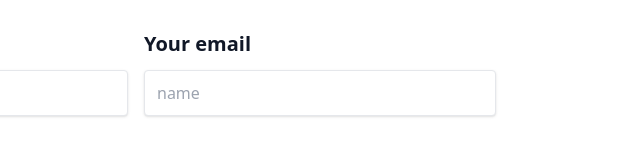
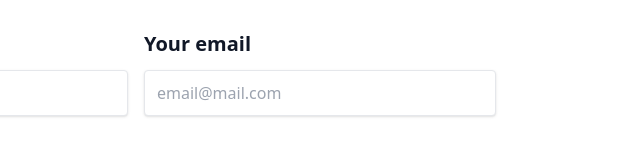
Before and after one commit to varcamp/varcamp-web, a plain HTML site: page contact/index.html in a window 1280 px wide. Shown: the part 406-571 px from the top of the page, 504-1144 px from the left. Drawn offline with nearby package versions, Linux system fonts and the light colour scheme.

Commit message:
fix: change placeholder email

```diff
--- a/contact/index.html
+++ b/contact/index.html
@@ -144,7 +144,7 @@
               <input
                 class="w-full px-3 py-3 leading-tight text-gray-700 border rounded shadow appearance-none focus:outline-none focus:shadow-outline"
                 type="email"
-                placeholder="name"
+                placeholder="email@mail.com"
               />
             </div>
           </div>
```
